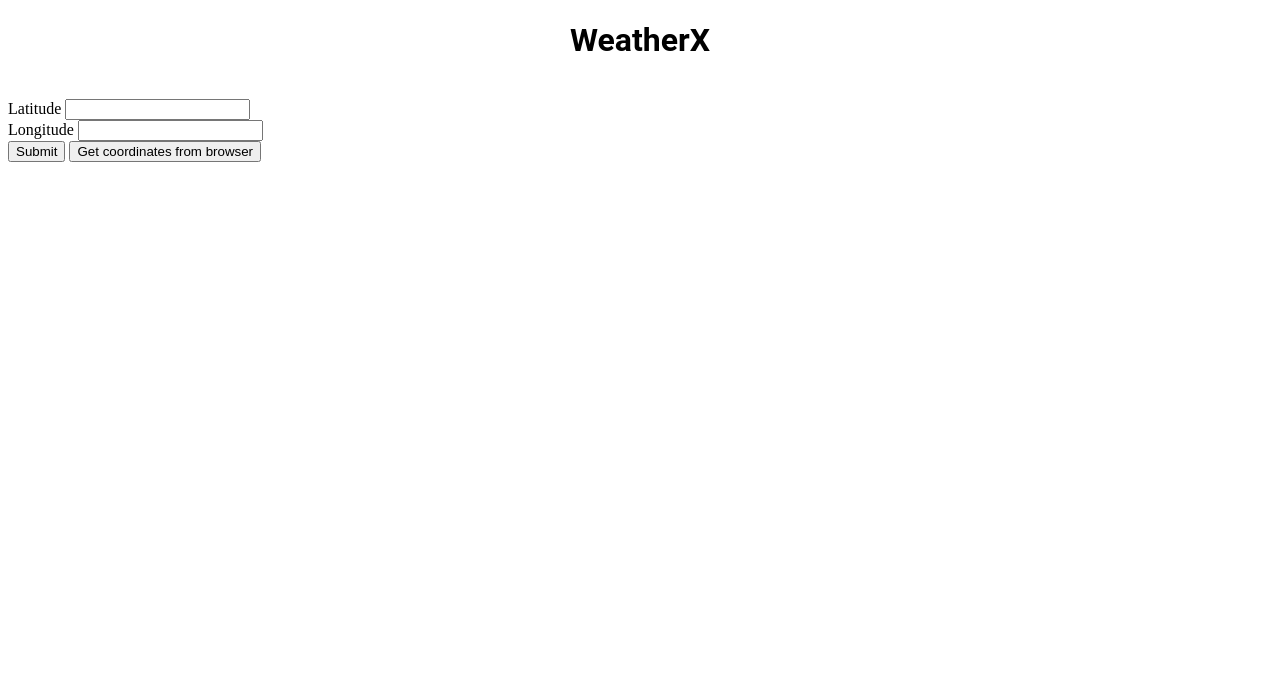
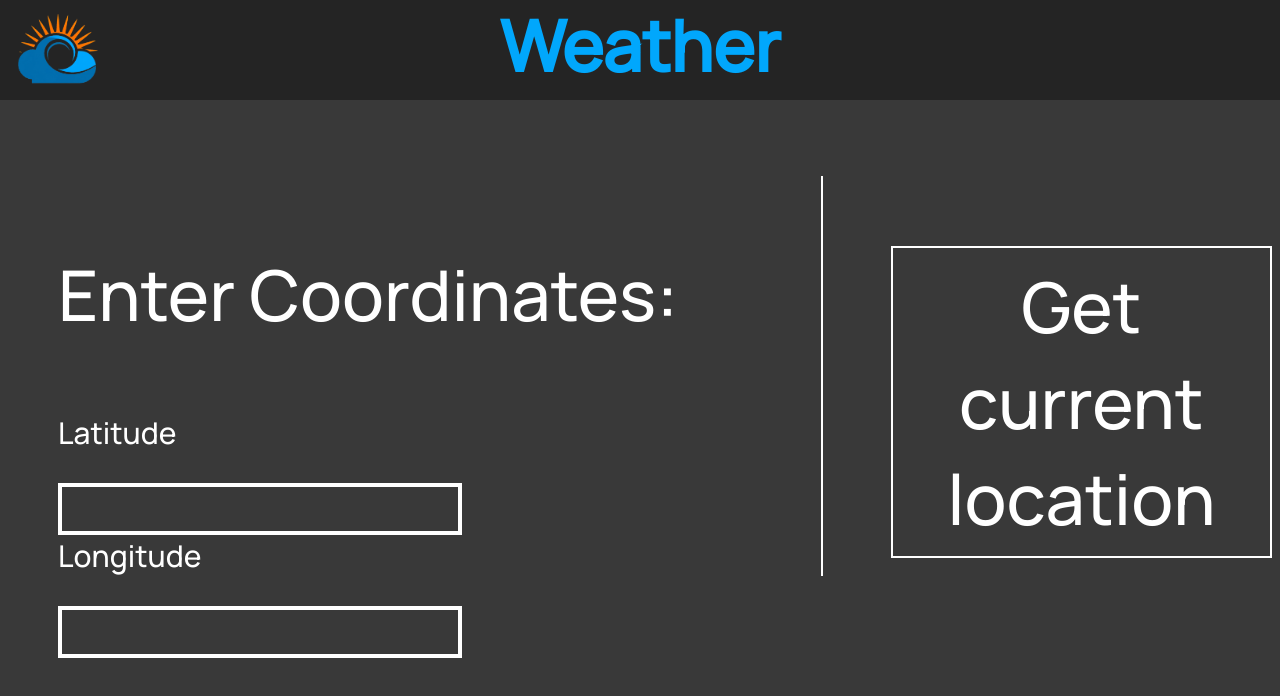
Before and after one commit to anshmehta7x/anshmehta7x.github.io, a plain HTML site: page index.html in a window 1280 px wide. Drawn offline with Linux system fonts and the light colour scheme.

Commit message:
landing page UI

```diff
--- a/index.html
+++ b/index.html
@@ -6,30 +6,42 @@
         <meta name="description" content="A weather app that uses location data to show accurate weather information with an attractive interface">
         <link rel="icon" href="images/favicon.ico" type="image/x-icon">
         <link rel="stylesheet" href="styles/default.css" type="text/css">
+
+        <link rel="preconnect" href="https://fonts.googleapis.com">
+        <link rel="preconnect" href="https://fonts.gstatic.com" crossorigin>
+        <link href="https://fonts.googleapis.com/css2?family=Manrope:wght@500&display=swap" rel="stylesheet">
+
         <script src="scripts/main.js"></script>
-        <title>WeatherX</title>
+        <title>Weather</title>
     </head>
     <body>
-        <h1 class="headings">WeatherX</h1>
-        <br>
-        <div class="manualCoords">
-            <div class="LatitudeInput">
-                <label for="latBox">Latitude</label>
-                <input type="text" id="latBox" name="latBox">
+        <div class="navbar">
+            <a href="index.html">
+                <img src="images/transparenticon.png" id="CornerIcon">
+            </a>
+            <h1>Weather</h1>
+        </div>
+        <div class="grid-container">
+            <div class="manualCoords">
+                <p>Enter Coordinates:</p>
+                <div class="inputElements">
+                    <div class="inp">
+                        <label for="latInput" id="latLabel">Latitude</label>
+                        <p></p>
+                        <input type="text" id="latInput" name="latInput">
+                    </div>
+                    <div class="inp">
+                        <label for="lonInput" id="lonLabel">Longitude</label>
+                        <p></p>
+                        <input type="text" id="lonInput" name="lonInput">
+                    </div>
+                </div>
             </div>
-            <div class="longitudeInput">
-                <label for="lonBox">Longitude</label>
-                <input type="text" id="lonBox" name="lonBox">
+            <div class="verticalLine"></div>
+            <div class="autoCoords">
+                <p><button class="btn">Get current location</button></p>
             </div>
-            <div class="submitCoords">
-                <button id="submitButton" onclick="handleSubmitClick()">Submit</button>
-                <button id="auto" onclick="setCoordinates()">Get coordinates from browser</button>
-            </div>
-            <label id="errorLabel"></label>
         </div>
-        <div class="outputCoords">
-            <label id="latLabel"></label><br>
-            <label id="lonLabel"></label>
-        </div>
+
     </body>
 </html>
--- a/styles/default.css
+++ b/styles/default.css
@@ -1,7 +1,78 @@
-h1 {
+body{
+    margin-top: 100px;
+    background-color: #393939;
+}
+
+.navbar{
+    position: fixed;
+    top: 0;
+    left: 0;
+    width: 100%;
+    height: 100px;
+    background-color: #242424;
+    color: #fff;
+    text-align: center;
+    line-height: 50px;
+}
+
+#CornerIcon {
+    position: absolute;
+    top: 3px;
+    left: 3px;
+    height: 97px;
+    width: 97px;
+}
+
+h1{
+    color:#01a7fc;
+    font-size: 70px;
+    margin-top: 20px;
+    font-family: 'Manrope', sans-serif;
     text-align: center;
 }
 
-.headings{
-    font-family: 'Roboto';
+.grid-container {
+    margin-top: 10%;
+    color: white;
+    display: grid;
+    grid-template-columns: 2fr 70px 1fr;
+    font-family:'Manrope', sans-serif;
+    font-size: 70px;
+    padding-left: 50px;
+    padding-top: 50px;
 }
+
+.verticalLine{
+    border-left: 2px solid rgb(255, 255, 255);
+    height: 400px;
+}
+
+.inputElements{
+    font-size: 30px;
+
+}
+
+#latInput,#lonInput{
+    padding: 5px;
+    font-size: 30px;
+    border-width: 4px;
+    border-color: #ffffff;
+    background-color: #393939;
+    color: #ffffff;
+    border-style: solid;
+    border-radius: 0px;
+}
+
+.btn {
+    background-color: #393939;
+    font-family: 'Manrope',sans-serif;
+    font-size: 70px;
+    color: #ffffff;
+    padding: 10px 10px 10px 10px;
+    border: solid #ffffff 2px;
+  }
+
+.btn:hover{
+    background-color: white;
+    color:#393939;
+  }
```
Also changed, not shown: images/transparenticon.png (added).
